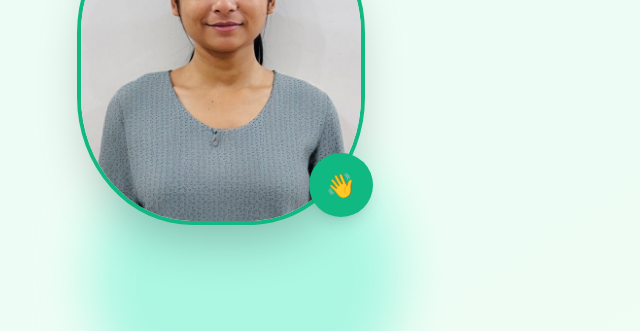
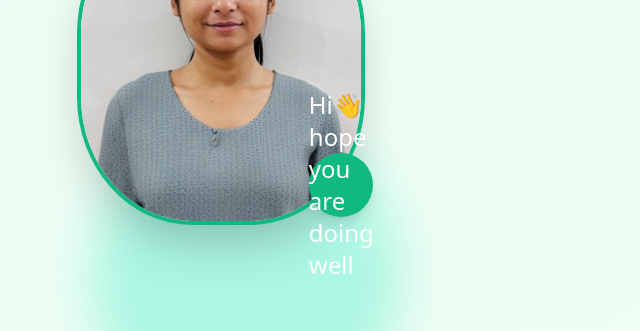
Before and after one commit to miducosf/green, a plain HTML site: page index.html in a window 1280 px wide. Shown: the part 375-706 px from the top of the page, 0-640 px from the left. Drawn offline with nearby package versions, Linux system fonts and the light colour scheme.

Commit message:
hii hope you are doing well

```diff
--- a/index.html
+++ b/index.html
@@ -65,7 +65,7 @@
                              onerror="this.src='https://via.placeholder.com/400?text=NS'">
                     </div>
                     <div class="absolute -bottom-2 -right-2 w-16 h-16 bg-emerald-500 rounded-full flex items-center justify-center animate-bounce shadow-lg">
-                        <span class="text-white text-2xl">👋</span>
+                        <span class="text-white text-2xl">Hi👋 hope you are doing well</span>
                     </div>
                 </div>
             </div>
```
